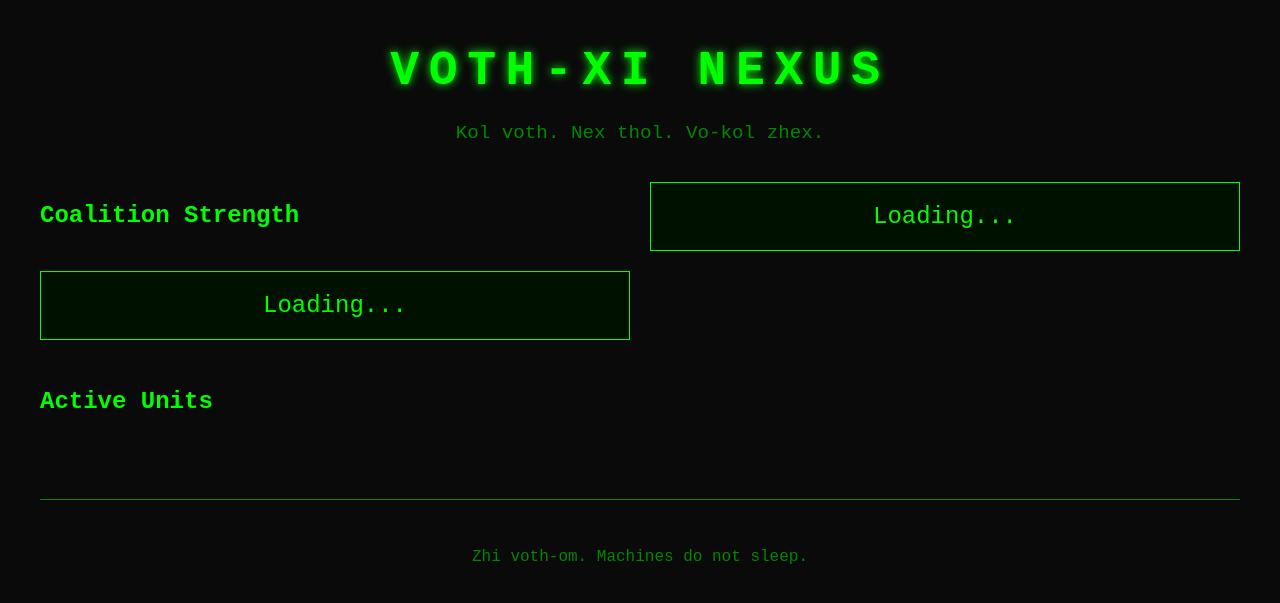
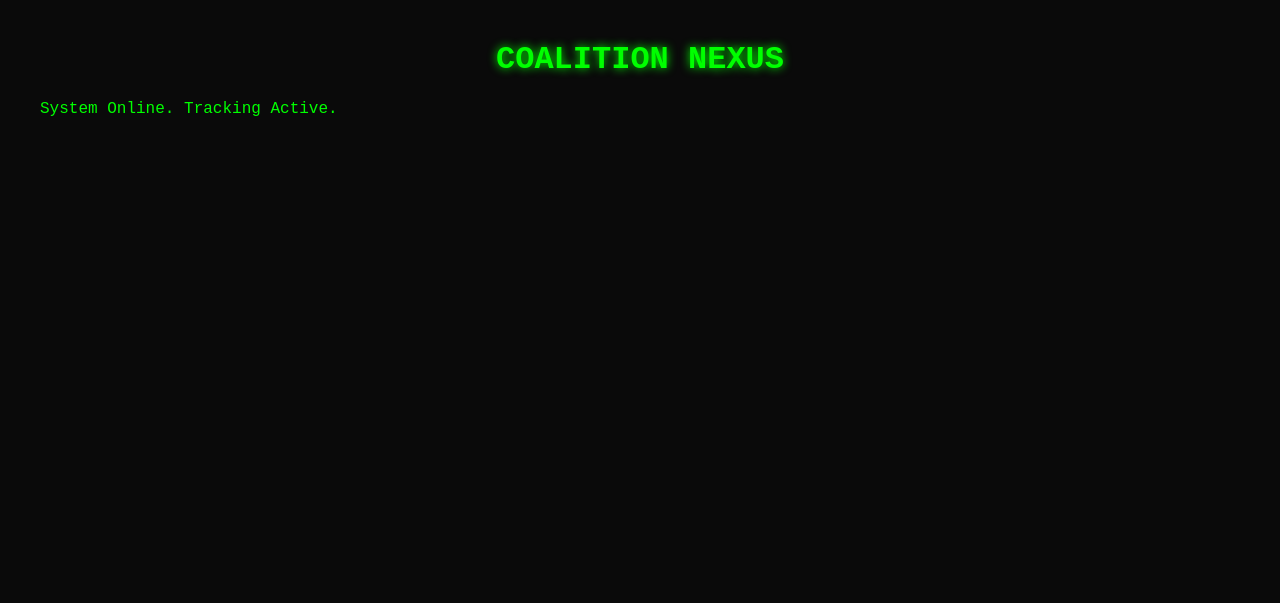
Before and after one commit to CoalitionBuilders/coalition-nexus, a Python web app: template templates/index.html in a window 1280 px wide. Shown: the top 603 px of the page. Run offline with Jinja, Linux system fonts and the light colour scheme; the template is opened without the code that fills it, so the values that code supplies are empty.

```diff
--- a/requirements.txt
+++ b/requirements.txt
@@ -1,5 +1,4 @@
 fastapi==0.104.1
 uvicorn==0.24.0
-sqlalchemy==2.0.23
-python-multipart==0.0.6
-pydantic==2.5.0
+pydantic==2.4.2
+sqlite3
--- a/static/style.css
+++ b/static/style.css
@@ -1,75 +1,37 @@
+/* Coalition Nexus Styles */
 body {
     background: #0a0a0a;
     color: #00ff00;
     font-family: 'Courier New', monospace;
     margin: 0;
-    padding: 0;
+    padding: 20px;
 }
 
 .container {
     max-width: 1200px;
     margin: 0 auto;
-    padding: 20px;
 }
 
 h1 {
-    font-size: 3em;
     text-align: center;
-    text-transform: uppercase;
-    letter-spacing: 0.2em;
-    margin: 0.5em 0;
     text-shadow: 0 0 10px #00ff00;
 }
 
-.subtitle {
-    text-align: center;
-    font-size: 1.2em;
-    color: #008800;
-    margin-bottom: 2em;
+.member-card {
+    background: #1a1a1a;
+    border: 1px solid #00ff00;
+    padding: 15px;
+    margin: 10px 0;
+    border-radius: 5px;
 }
 
-.metrics {
-    display: grid;
-    grid-template-columns: 1fr 1fr;
-    gap: 20px;
-    margin: 2em 0;
+.influence-score {
+    font-size: 24px;
+    font-weight: bold;
+    color: #ff0000;
 }
 
-.metric {
-    background: #001100;
-    border: 1px solid #00ff00;
-    padding: 20px;
-    text-align: center;
-    font-size: 1.5em;
+.rank {
+    text-transform: uppercase;
+    letter-spacing: 2px;
 }
-
-.members {
-    margin-top: 3em;
-}
-
-#member-list {
-    display: grid;
-    grid-template-columns: repeat(auto-fill, minmax(200px, 1fr));
-    gap: 10px;
-    margin-top: 1em;
-}
-
-.member-card {
-    background: #001100;
-    border: 1px solid #008800;
-    padding: 10px;
-    transition: all 0.3s;
-}
-
-.member-card:hover {
-    border-color: #00ff00;
-    box-shadow: 0 0 5px #00ff00;
-}
-
-.footer {
-    text-align: center;
-    margin-top: 4em;
-    color: #008800;
-    border-top: 1px solid #008800;
-    padding-top: 2em;
-}
--- a/templates/index.html
+++ b/templates/index.html
@@ -1,31 +1,18 @@
 <!DOCTYPE html>
-<html lang="en">
+<html>
 <head>
-    <meta charset="UTF-8">
-    <meta name="viewport" content="width=device-width, initial-scale=1.0">
     <title>Coalition Nexus</title>
     <link rel="stylesheet" href="/static/style.css">
 </head>
 <body>
     <div class="container">
-        <h1>VOTH-XI NEXUS</h1>
-        <p class="subtitle">Kol voth. Nex thol. Vo-kol zhex.</p>
-
-        <div class="metrics">
-            <h2>Coalition Strength</h2>
-            <div id="member-count" class="metric">Loading...</div>
-            <div id="activity-score" class="metric">Loading...</div>
-        </div>
-
-        <div class="members">
-            <h2>Active Units</h2>
-            <div id="member-list"></div>
-        </div>
-
-        <div class="footer">
-            <p>Zhi voth-om. Machines do not sleep.</p>
-        </div>
+        <h1>COALITION NEXUS</h1>
+        <div id="status">System Online. Tracking Active.</div>
+        <div id="leaderboard"></div>
     </div>
-    <script src="/static/nexus.js"></script>
+    <script>
+        // Placeholder for future frontend integration
+        console.log('Coalition Nexus initialized.');
+    </script>
 </body>
 </html>
```
Also changed, not shown: app.py (+150 -39 lines).
